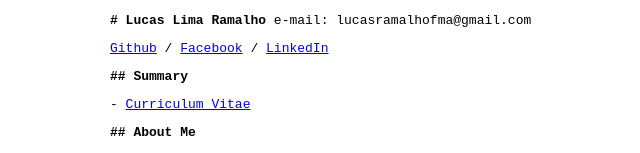
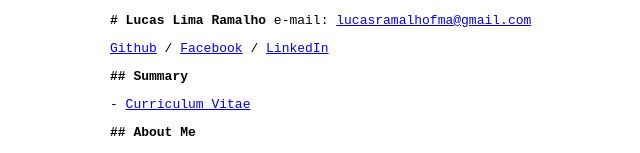
Before and after one commit to lucaaslr/lucaaslr.github.io, a plain HTML site: page index.html in a window 1280 px wide. Shown: the top 153 px of the page, without its empty margins (190-830 px from the left). Drawn offline with Linux system fonts and the light colour scheme.

Commit message:
Update index.html

```diff
--- a/index.html
+++ b/index.html
@@ -8,7 +8,7 @@
 
     <body>
 
-        <p><strong># Lucas Lima Ramalho</strong> e-mail: lucasramalhofma@gmail.com</p>
+        <p><strong># Lucas Lima Ramalho</strong> e-mail: <a href="mailto:lucasramalhofma@gmail.com">lucasramalhofma@gmail.com</a></p>
         <p><a href="https://github.com/lucaaslr">Github</a> / <a href="https://www.facebook.com/lucaslima21">Facebook</a> / <a href="https://www.linkedin.com/in/lucas-lima-54ba5115a">LinkedIn</a></p>
         <p><strong>## Summary</strong></p>
         <p>- <a href="https://drive.google.com/file/d/1dXBctWdTIi2G74IJQ-ROzrYiLFAgRagh/view?usp=sharing">Curriculum Vitae</a></p>
```
